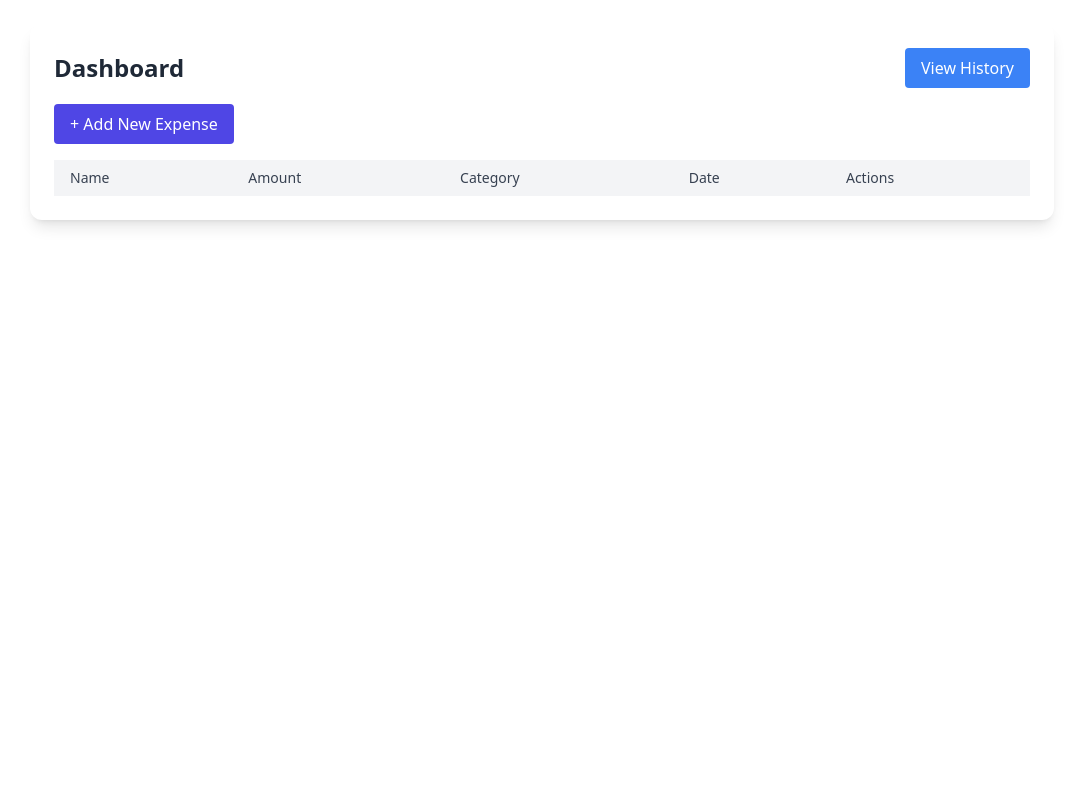
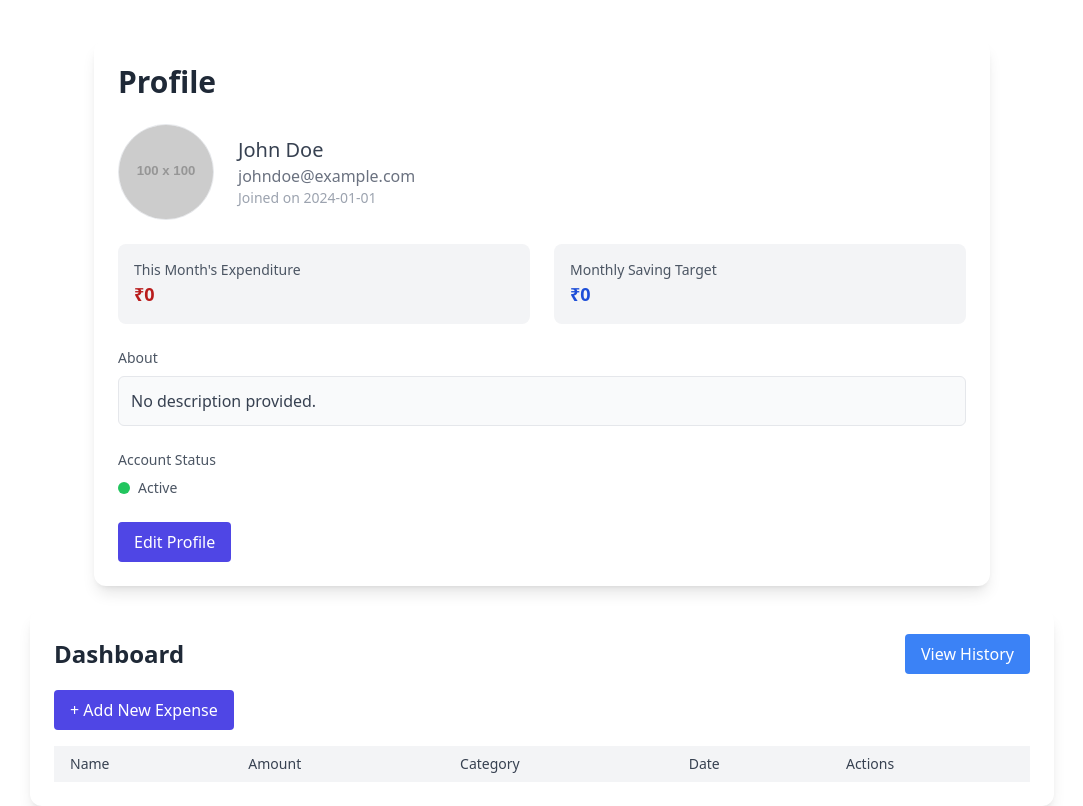
Before and after one commit to dipteshrastogi/Expense-Tracker-Project, a React (Vite) app in the folder frontend/: page / in a window 1280 px wide. Shown: the whole page, without its empty margins (98-1181 px from the left). Built offline with nearby package versions, Linux system fonts and the light colour scheme.

Commit message:
Fix: Add ProfilePage implementation and correct import in App.jsx

```diff
--- a/frontend/src/App.jsx
+++ b/frontend/src/App.jsx
@@ -1,11 +1,13 @@
 import { useState } from 'react'
 import DashboardPage from './components/DashboardPage.jsx'
+import ProfilePage from './components/ProfilePage.jsx'
 import './index.css'
 
 function App() {
 
   return (
     <>
+    <ProfilePage/>
     <DashboardPage/>
     </>
   )
```
